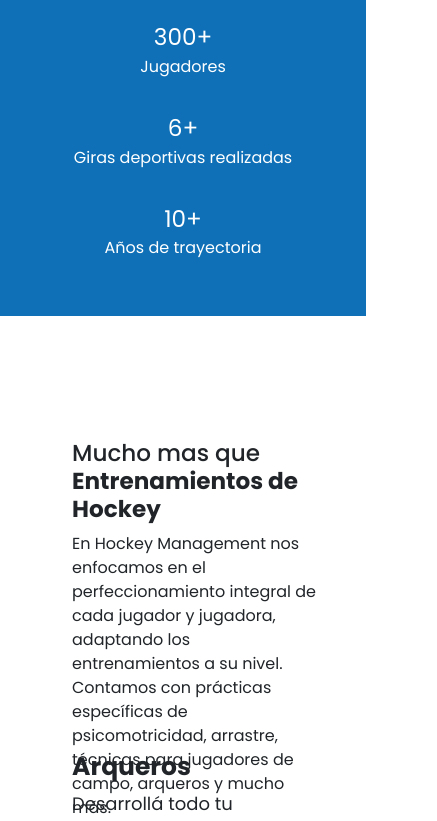
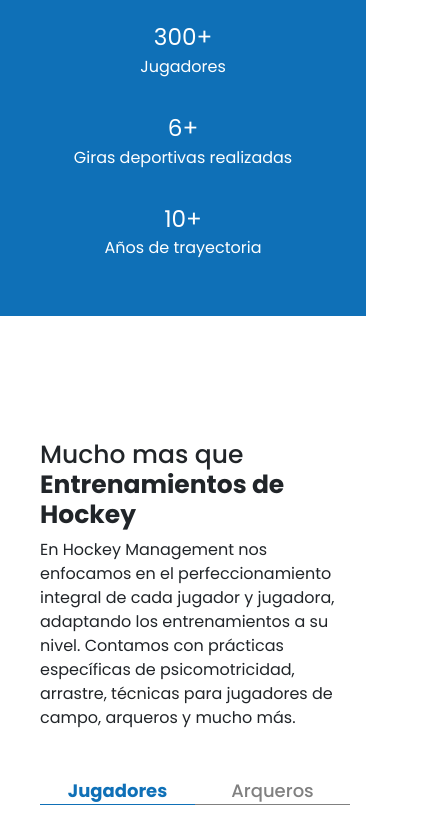
Before and after one commit to juliangonend/Hm-Page, a React (Vite) app: page / in a window 390 px wide. Shown: the part 1156-1977 px from the top of the page, 437 px wide, since content can reach past the window. Built offline with nearby package versions, Linux system fonts and the light colour scheme; a web font is replaced by a local one.

Commit message:
responsive desing

```diff
--- a/src/App.css
+++ b/src/App.css
@@ -1,6 +1,7 @@
 html, body {
 
   scroll-behavior: smooth;
+
 }
 
 body{
@@ -19,7 +20,7 @@
       scroll-margin-top: 37vh;
 
     }
-    body{
+    html,body{
             overflow-x: hidden;
     }
   }
--- a/src/Campus.module.css
+++ b/src/Campus.module.css
@@ -1,3 +1,12 @@
+
+.textContainer {
+  display: flex;
+  flex-direction: column;
+  justify-content: center;
+  height: 100%;
+  padding: 3rem; /* equivale a Bootstrap p-5 */
+  gap: 1rem; /* equivale a Bootstrap gap-3 */
+}
 
 .button{
     background-color: #fff;
@@ -8,11 +17,22 @@
     font-weight: 500;
     width: 100%;
     background-color: none;
-
-
 }
 .img{
 border-radius:0 0 5% 0 ;
+}
+.nav{
+  display: flex;
+  align-items: center;
+  justify-content: center;
+  width: 100%;
+}
+.cardNav{
+    width: 25%;
+}
+.cardContainer{
+    height: 25%;
+    padding-top: 2%;
 }
 .active{
     color: var(--primary-color);
@@ -22,10 +42,46 @@
 .title{
     height:300px ;
 }
+.title h3{
+    font-size: 25px;
+}
  @media only screen and  (max-width: 600px){
 
-.campusContainer{
-    height: 100vh;
+
+.textContainer {
+  display: flex;
+  flex-direction: column;
+  justify-content: space-between;
+  padding: 3rem  1rem; /* equivale a Bootstrap p-5 */
+  gap: 1rem; /* equivale a Bootstrap gap-3 */
 }
 
+.img{
+border-radius:0 0 5% 5% ;
+border-bottom: 5px solid var(--primary-color);
+}
+.nav{
+
+  flex-wrap: wrap;
+  gap: 0;
+}
+.cardNav{
+    padding-top: 10%;
+    width: 50%;
+}
+.cardContainer{
+    height: 25%;
+    padding-top: 2%;
+}
+.active{
+    color: var(--primary-color);
+    border-bottom: 1px solid var(--primary-color);
+    font-weight: 700;
+}
+.title{
+    height:auto ;
+
+}
+
+
  }
--- a/src/Campus.tsx
+++ b/src/Campus.tsx
@@ -12,29 +12,29 @@
 
   return (
     <div className={`w-100 align-items-center ${style.campusContainer}`} id="ourServices">
-      <Container fluid className='w-100 py-5 px-4  mt-4'>
+      <Container fluid className='w-100 py-5 px-4  mt-4 '>
         <Row className='w-100 m-0 h-100'>
-            <Col md={6}  className={`d-flex flex-column justify-content-center h-100  p-5 gap-3 `}  >
-                <div className={`${style.title} d-flex flex-column  py-1 justify-content-between `}>
+            <Col md={6}  className={`${style.textContainer} `}  >
+                <div className={`${style.title}  d-flex flex-column py-1  justify-content-between  `}>
                      <h3>Mucho mas que <br/><b>Entrenamientos de Hockey </b></h3>
                     <p>En Hockey Management nos enfocamos en el perfeccionamiento integral de cada jugador y jugadora, adaptando los entrenamientos a su nivel. Contamos con prácticas específicas de psicomotricidad, arrastre, técnicas para jugadores de campo, arqueros y mucho más.</p>
-                    <div className={`${style.nav} d-flex align-items-center  justify-content-center w-100`}>
-                      <div className={`${style.cardNav} w-25`}>
+                    <div className={`${style.nav} `}>
+                      <div className={`${style.cardNav} `}>
                         <button className={`${style.button} ${cardActive[0] ? `${style.active}` : ''}`}  onClick={()=>changeActive(0)}>Jugadores</button>
                       </div>
-                      <div className={`${style.cardNav} w-25`}>
+                      <div className={`${style.cardNav} `}>
                         <button className={`${style.button} ${cardActive[1] ? `${style.active}` : ''}`}  onClick={()=>changeActive(1)}>Arqueros</button>
                       </div>
-                      <div className={`${style.cardNav} w-25`}>
+                      <div className={`${style.cardNav} `}>
                         <button className={`${style.button} ${cardActive[2] ? `${style.active}` : ''}`}  onClick={()=>changeActive(2)}>Psicomotricidad</button>
                       </div>
-                      <div className={`${style.cardNav} w-25`}>
+                      <div className={`${style.cardNav} `}>
                         <button className={`${style.button} ${cardActive[3] ? `${style.active}` : ''}`}  onClick={()=>changeActive(3)}>Arrastradores</button>
                       </div>
                     </div>
                 </div>
 
-                <div className=" h-25  gap-5">
+                <div className={style.cardContainer}>
                      <TrainingCard
                     title="Arqueros"
                     text="Desarrollá todo tu potencial como arquero con entrenamientos
--- a/src/Components/NavBar.module.css
+++ b/src/Components/NavBar.module.css
@@ -17,16 +17,20 @@
 
 @media only screen and  (max-width: 600px) {
   .nav {
-  height: 10%;
+  height: auto;
   font-weight: bold;
  background-color: #134471c3;
+ padding: 5%;
+ width: 100%;
+
   }
   .navbarTitle{
-  width: 70%;
+  width: 50%;
 }
 .navCollapseMobile {
  background-color: #134471c3;
-  gap: 5%;
+  gap: 1%;
+  margin-top: 12%;
 }
 .navLinks{
   padding-left: 1rem;
--- a/src/Components/Team.module.css
+++ b/src/Components/Team.module.css
@@ -1,9 +1,4 @@
-.teamImg{
- transition: transform 0.8s ease;
-}
-.teamImg:hover{
-    transform: scale(1.08);
-}
+
 
 .button{
 
@@ -24,6 +19,73 @@
       font-weight: 700;
 }
 
-.body{
-    background-color: var(--grey-color);
+.textContainer {
+  display: flex;
+  flex-direction: column;
+  justify-content: start;
+  padding: 3rem 1rem; /* equivale a Bootstrap p-5 */
+  gap: 10%; /* equivale a Bootstrap gap-3 */
+  background-color: var(--grey-color);
 }
+.title{
+    height:300px ;
+    display: flex;
+    flex-direction: column;
+    gap: 10%;
+
+}
+.title h3{
+    font-size: 25px;
+}
+.nav{
+  display: flex;
+  align-items: center;
+  justify-content: center;
+  width: 100%;
+}
+.cardNav{
+    width: 50%;
+}
+.cardContainer{
+    height: 25%;
+    padding-top: 3%;
+}
+ @media only screen and  (max-width: 600px){
+
+
+.textContainer {
+  display: flex;
+  flex-direction: column;
+  justify-content: space-between;
+  padding: 3rem  1rem; /* equivale a Bootstrap p-5 */
+  gap: 2rem; /* equivale a Bootstrap gap-3 */
+  height: 75%;
+}
+
+.img{
+border-radius: 5% 5% 0 0 ;
+/* border-top: 5px solid var(--primary-color); */
+}
+.nav{
+  flex-wrap: wrap;
+  gap: 0;
+}
+.cardNav{
+    padding-top: 0%;
+    width: 50%;
+}
+.cardContainer{
+    height: 25%;
+    padding-top: 10%;
+}
+
+.title{
+    height:75% ;
+    display: flex;
+    padding: 10% auto;
+    gap: 6%;
+
+}
+
+
+ }
--- a/src/Components/Team.tsx
+++ b/src/Components/Team.tsx
@@ -17,8 +17,8 @@
             <Col md={6} className={`p-0 d-flex justify-content-center align-items-center ${style.imgContainer}`}  style={{height:'100%', overflow:'hidden'}}>
             <img src="./header/img-7.jpg" alt="" className={`img-fluid ${style.img}`}  />
           </Col>
-            <Col md={6}  className={`d-flex flex-column justify-content-center   pt-5 p-5  ${style.body}`}  >
-                <div className={`${style.title} d-flex flex-column py-5  justify-content-between h-100 gap-3  `}>
+            <Col md={6}  className={`${style.textContainer}`}  >
+                <div className={`${style.title}    `}>
                      <h3><b>Potenciamos tu club </b></h3>
                      <p>
                       En Hockey Management acompañamos a tu club con propuestas flexibles, adaptadas a su presupuesto.
@@ -27,15 +27,15 @@
                        Te ayudamos a mejorar el nivel, el sentido de pertenencia y el clima de trabajo en tu institución.
                       </p>
 
-                    <div className={`${style.nav} d-flex align-items-center  justify-content-center w-100`}>
-                      <div className={`${style.cardNav} w-50`}>
+                    <div className={`${style.nav} `}>
+                      <div className={`${style.cardNav} `}>
                         <button className={`${style.button} ${cardActive[0] ? `${style.active}` : ''}`}  onClick={()=>changeActive(0)}>Asesoramiento</button>
                       </div>
-                      <div className={`${style.cardNav} w-50`}>
+                      <div className={`${style.cardNav} `}>
                         <button className={`${style.button} ${cardActive[1] ? `${style.active}` : ''}`}  onClick={()=>changeActive(1)}>Giras Deportivas</button>
                       </div>
                     </div>
-
+                   <div className={style.cardContainer}>
                       <TrainingCard
                       title="Asesoramiento"
                       text="Brindamos las herramientas necesarias para tu club, federación o asociación.
@@ -51,6 +51,7 @@
                       active={cardActive[1]}
                       />
                     </div>
+                </div>
              </Col>
 
 
```
Lines whose indentation alone changed are shown as unchanged.
